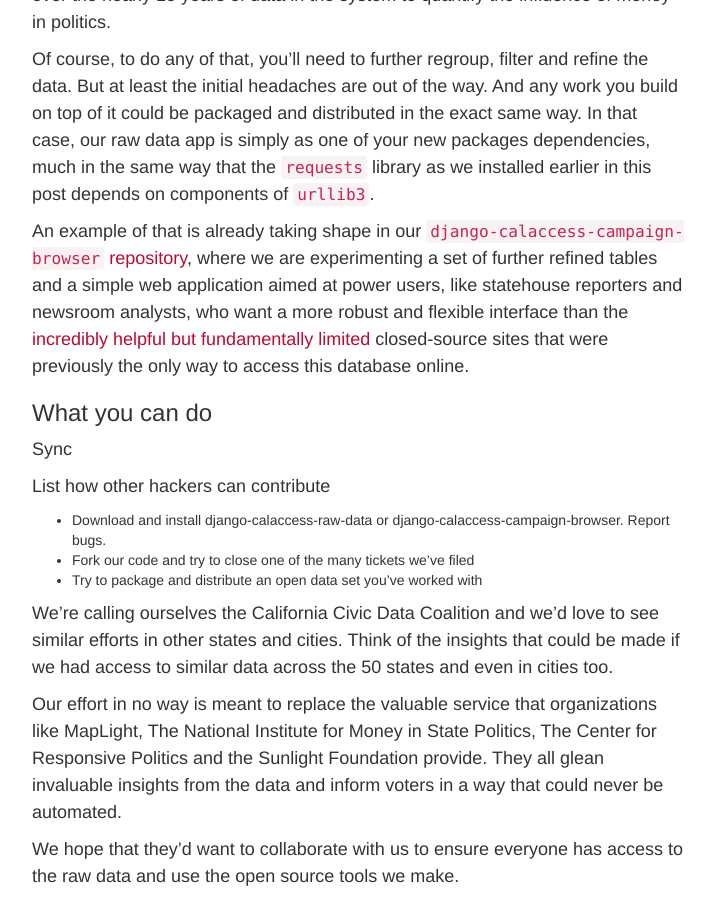
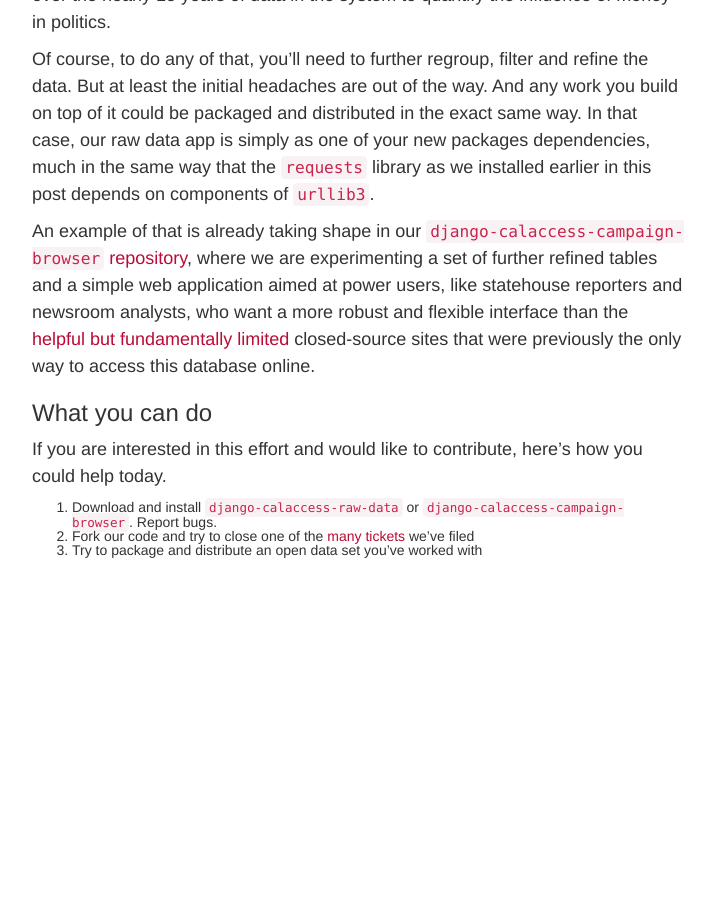
Before and after one commit to palewire/californiacivicdata.org, a Jekyll site: the page built from _posts/2015-01-01-pluggable-data.markdown, in a window 1280 px wide and 900 px high, scrolled down 3736 px. Shown: the whole window, without its empty margins (38-753 px from the left). Built offline with Jekyll 4.4.1, drawn with Linux system fonts in a browser that asks for light colours; after the commit the page ends 4303 px from its top, so only the background shows below that.

Commit message:
Updated 2015-01-01-pluggable-data.markdown

```diff
--- a/_posts/2015-01-01-pluggable-data.markdown
+++ b/_posts/2015-01-01-pluggable-data.markdown
@@ -117,19 +117,12 @@
 
 Of course, to do any of that, you'll need to further regroup, filter and refine the data. But at least the initial headaches are out of the way. And any work you build on top of it could be packaged and distributed in the exact same way. In that case, our raw data app is simply as one of your new packages dependencies, much in the same way that the ``requests`` library as we installed earlier in this post depends on components of [``urllib3``](http://urllib3.readthedocs.org/en/latest/).
 
-An example of that is already taking shape in our [``django-calaccess-campaign-browser`` repository](https://github.com/california-civic-data-coalition/django-calaccess-campaign-browser), where we are experimenting a set of further refined tables and a simple web application aimed at power users, like statehouse reporters and newsroom analysts, who want a more robust and flexible interface than the [incredibly helpful but fundamentally limited](http://dbsearch.ss.ca.gov/ContributorSearch.aspx) closed-source sites that were previously the only way to access this database online.
+An example of that is already taking shape in our [``django-calaccess-campaign-browser`` repository](https://github.com/california-civic-data-coalition/django-calaccess-campaign-browser), where we are experimenting a set of further refined tables and a simple web application aimed at power users, like statehouse reporters and newsroom analysts, who want a more robust and flexible interface than the [helpful but fundamentally limited](http://dbsearch.ss.ca.gov/ContributorSearch.aspx) closed-source sites that were previously the only way to access this database online.
 
 ### What you can do
 
-Sync
+If you are interested in this effort and would like to contribute, here's how you could help today.
 
-List how other hackers can contribute
-- Download and install django-calaccess-raw-data or django-calaccess-campaign-browser. Report bugs.
-- Fork our code and try to close one of the many tickets we've filed
-- Try to package and distribute an open data set you've worked with
-
-We’re calling ourselves the California Civic Data Coalition and we’d love to see similar efforts in other states and cities. Think of the insights that could be made if we had access to similar data across the 50 states and even in cities too.
-
-Our effort in no way is meant to replace the valuable service that organizations like MapLight, The National Institute for Money in State Politics, The Center for Responsive Politics and the Sunlight Foundation provide. They all glean invaluable insights from the data and inform voters in a way that could never be automated.
-
-We hope that they’d want to collaborate with us to ensure everyone has access to the raw data and use the open source tools we make.
+1.  Download and install [``django-calaccess-raw-data``](https://github.com/california-civic-data-coalition/django-calaccess-raw-data) or [``django-calaccess-campaign-browser``](https://github.com/california-civic-data-coalition/django-calaccess-campaign-browser). Report bugs.
+2. Fork our code and try to close one of the [many](https://github.com/california-civic-data-coalition/django-calaccess-raw-data/issues) [tickets](https://github.com/california-civic-data-coalition/django-calaccess-campaign-browser/issues) we've filed
+3. Try to package and distribute an open data set you've worked with
```
